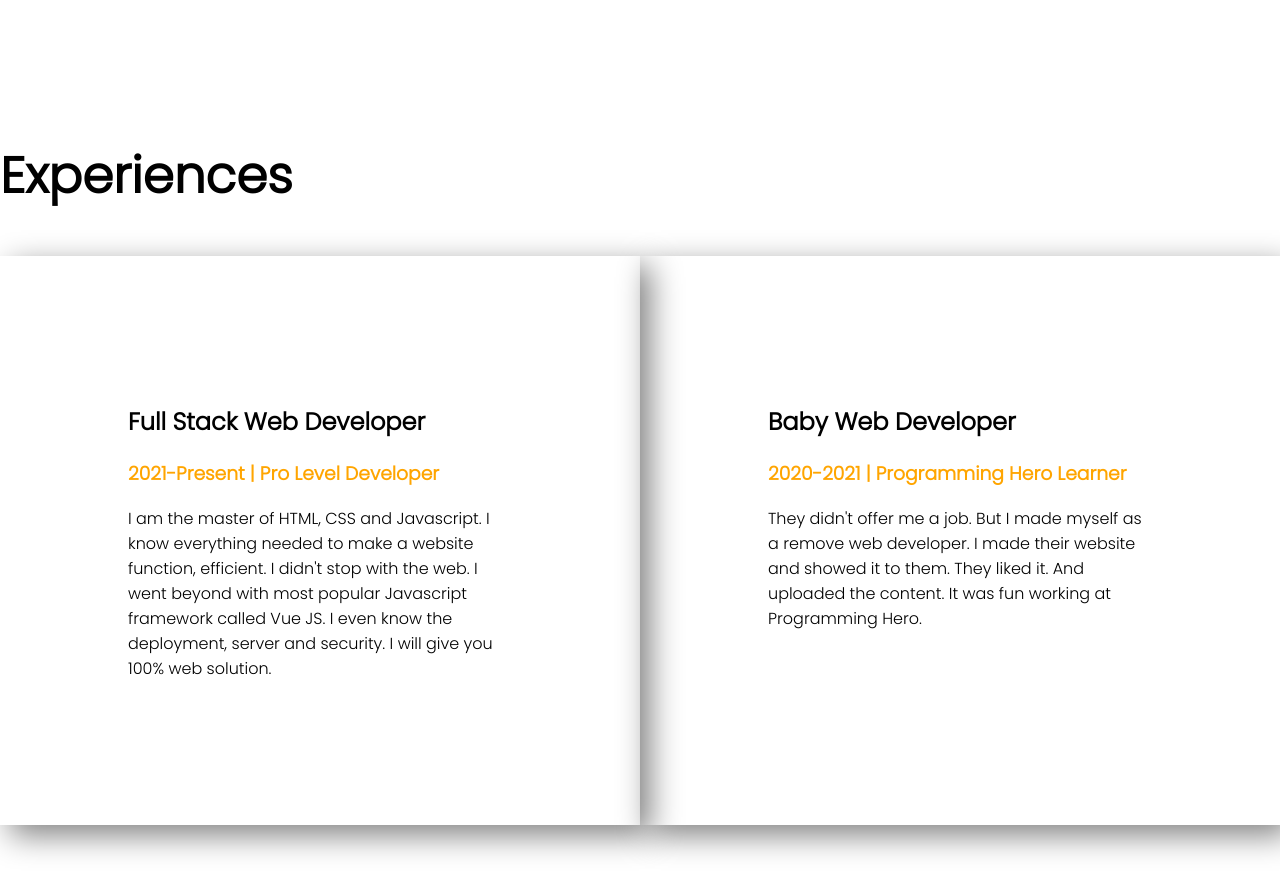
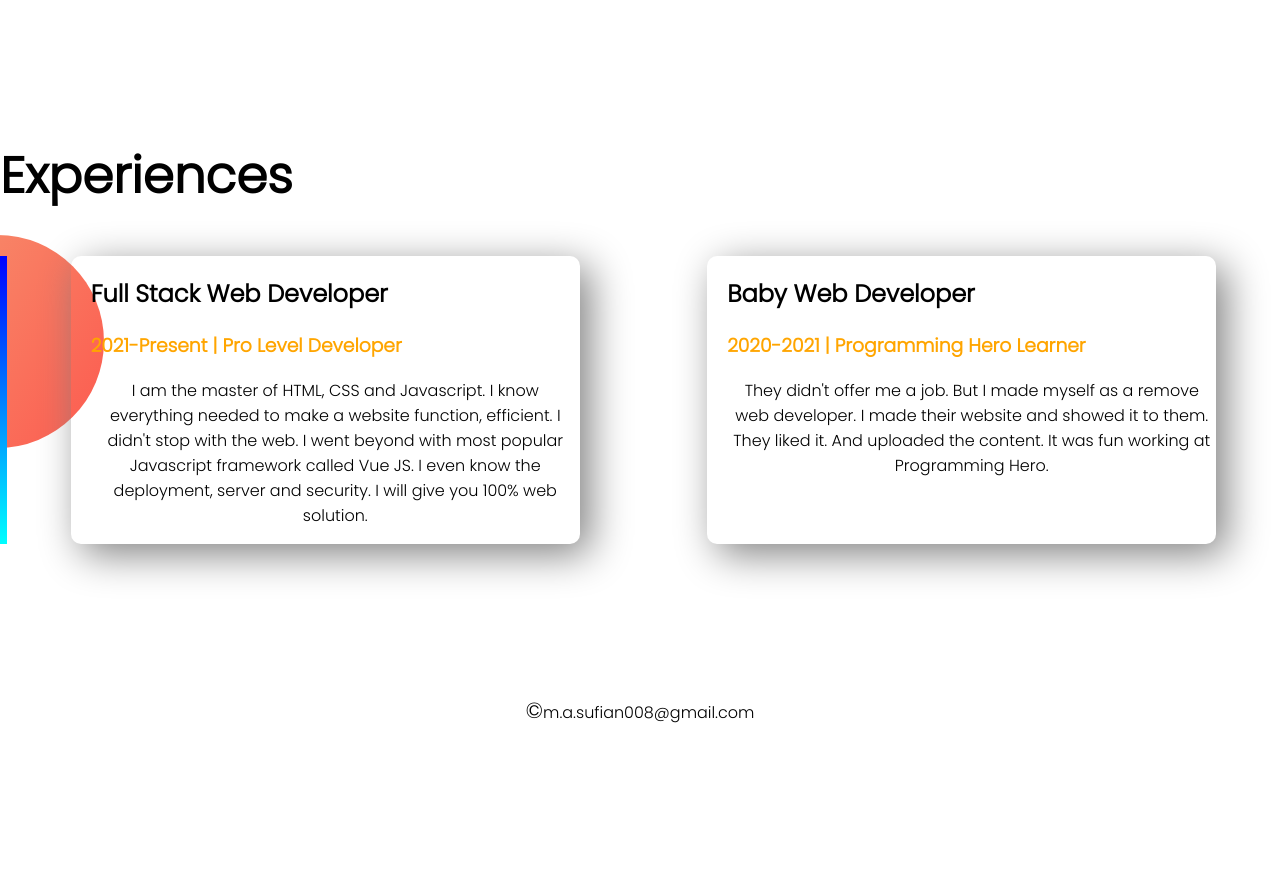
Before and after one commit to mdrafin008/first-web-repo, a plain HTML site: page index.html in a window 1280 px wide. Shown: the part 1320-2214 px from the top of the page. After the commit the page ends 2063 px from the top, so only its background shows below. Drawn offline with Linux system fonts and the light colour scheme.

Commit message:
last part

```diff
--- a/index.html
+++ b/index.html
@@ -38,7 +38,7 @@
 </section>
 <section class="exprence">
     <h1>Experiences</h1>
-<div class="felxible">
+<div id="color"  class="felxible">
      <div class="love-expire">
     <h2>Full Stack Web Developer </h2>
     <h3 class="color-oranage">2021-Present | Pro Level Developer</h3>
@@ -52,5 +52,6 @@
 </div>
  </div>
 </section>
+<p><span id="amar">©</span>m.a.sufian008@gmail.com</p>
 </body>
 </html>
--- a/style.css
+++ b/style.css
@@ -22,9 +22,9 @@ width: 80%;
 }
 .link-button{
     text-decoration: none;
-    background-image: linear-gradient(orange tomato);
+    background-image: linear-gradient(orange, tomato);
     padding: 10px 40px;
-    color: orange;
+    color: white;
     font-weight: 700;
     border-radius: 10px;
 
@@ -40,10 +40,25 @@ width: 80%;
 }
 .love-expire{
     width: 40%;
-    margin: left;
-    margin: right;
-    padding: 10%;
-    padding: 10%;
-    box-shadow: 10px 10px 30px gray;
-
+    margin-left: 5%;
+    margin-right: 5%;
+    padding-left: 20px;
+    box-shadow: 10px 10px 40px gray;
+   border-radius: 10px;
 }
+#color{
+    border-left: 7px solid;
+    border-image:linear-gradient( blue, cyan);
+    border-image-slice: 1;
+}
+.exprence{
+    background-image: url(images/exp-bg.png);
+    background-position: left;
+    background-repeat: no-repeat;
+}
+p{
+    text-align: center;
+}
+#amar{
+    font-size: 22px;
+}
```
